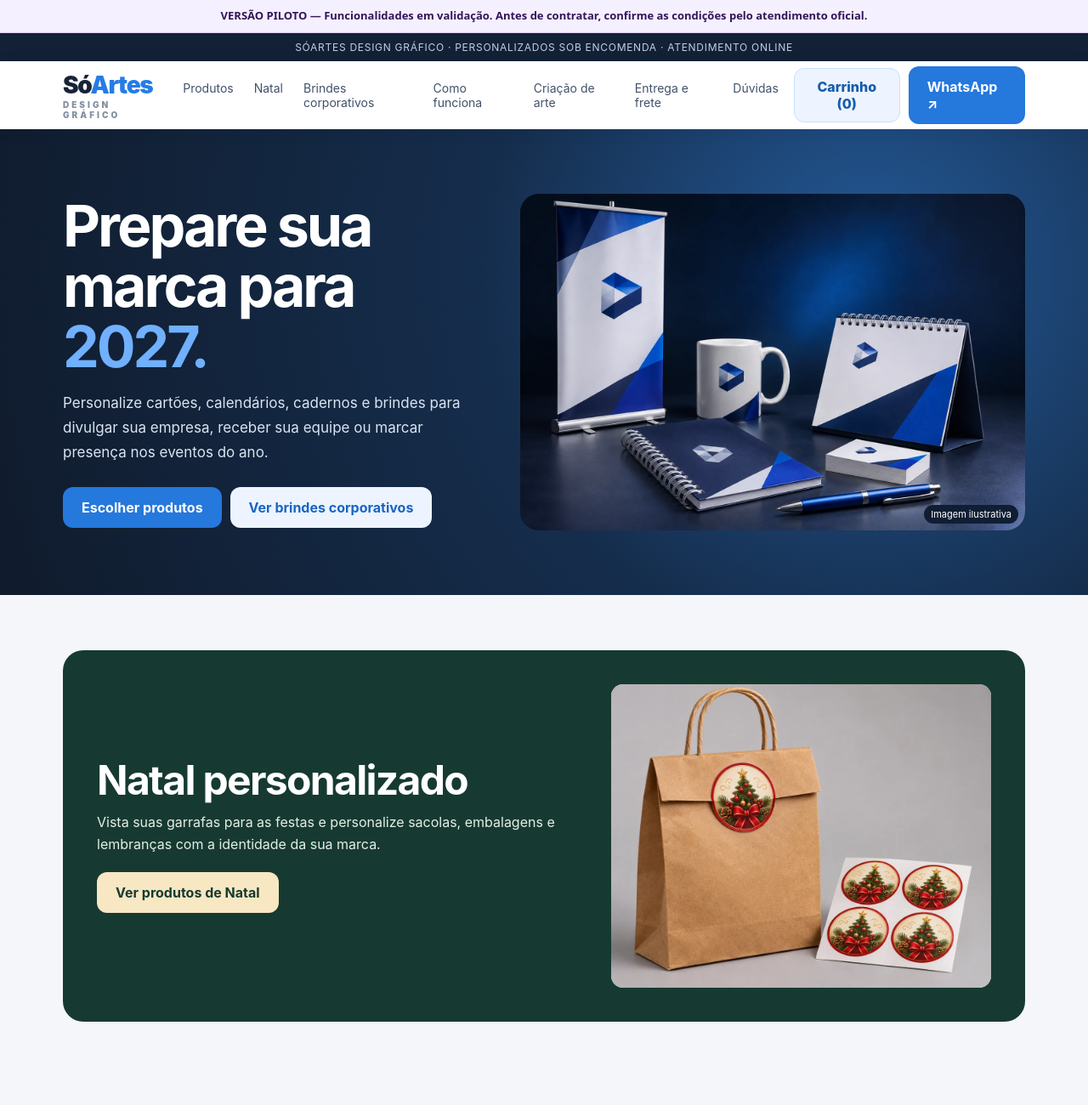
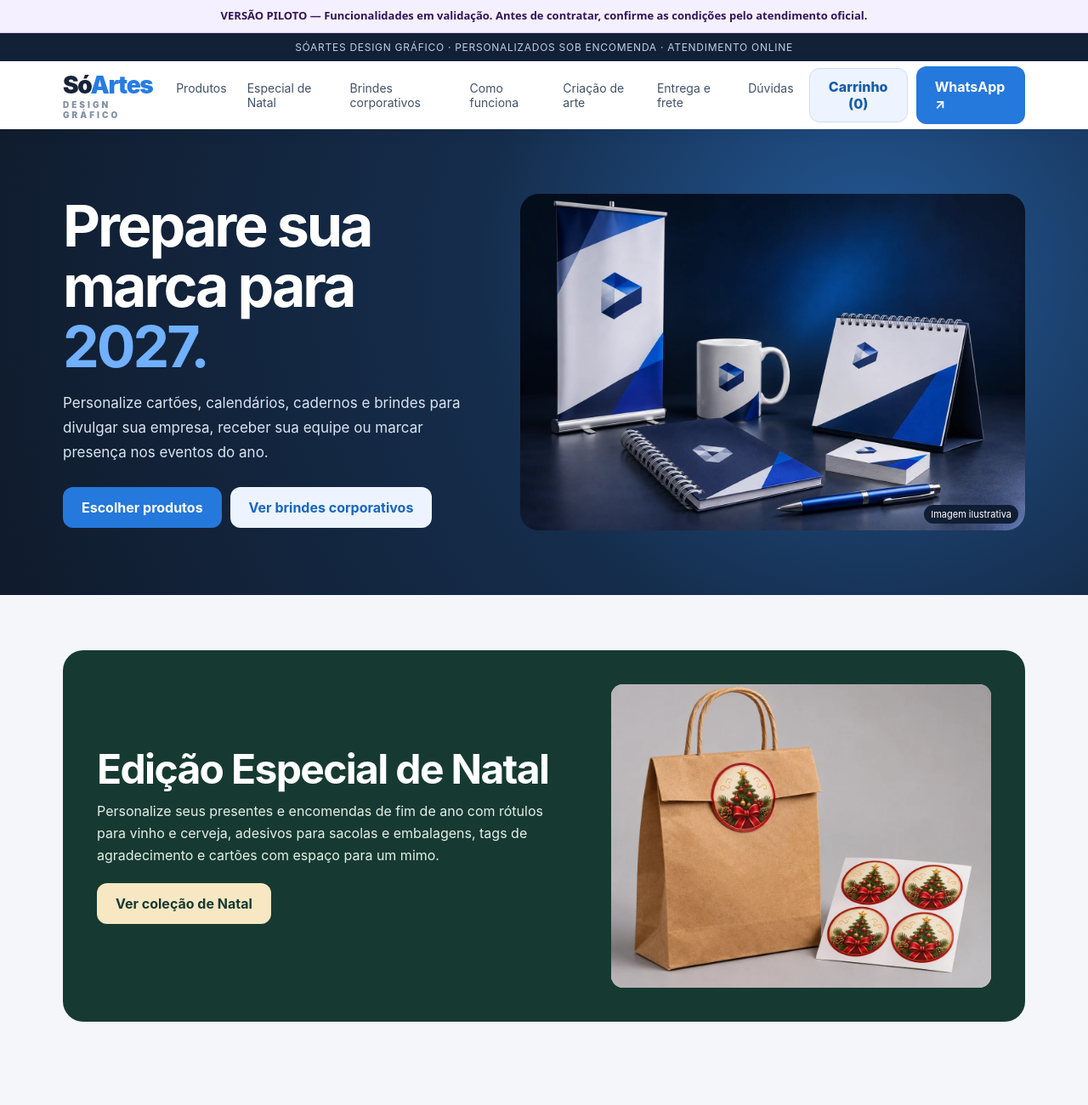
Before and after one commit to michelecand1991-lang/soartes-loja, a plain HTML site: page public/index.html in a window 1280 px wide. Shown: the top 1300 px of the page at 85% size. Drawn offline with Linux system fonts and the light colour scheme.

Commit message:
Destacar a Edição Especial de Natal na página inicial

```diff
--- a/public/index.html
+++ b/public/index.html
@@ -42,7 +42,7 @@
 @media(max-width:700px){.natal-feature{grid-template-columns:1fr}}
 </style></head><body><aside role="status" aria-label="Situação da plataforma" class="pilot-notice" style="padding:9px 15px;text-align:center;background:#f5f0ff;color:#32165a;border-bottom:1px solid #dbc8f1;font:600 13px/1.5 system-ui,Arial,sans-serif">VERSÃO PILOTO — Funcionalidades em validação. Antes de contratar, confirme as condições pelo atendimento oficial.</aside>
 <div class="top">SÓARTES DESIGN GRÁFICO · PERSONALIZADOS SOB ENCOMENDA · ATENDIMENTO ONLINE</div>
-<header><div class="wrap nav"><a class="brand" href="#">Só<span>Artes</span><small>DESIGN GRÁFICO</small></a><nav><a href="#produtos">Produtos</a><a href="#natal">Natal</a><a href="#brindes">Brindes corporativos</a><a href="#como">Como funciona</a><a href="#arte">Criação de arte</a><a href="#frete">Entrega e frete</a><a href="#duvidas">Dúvidas</a></nav><div class="navActions"><button class="cart-btn" type="button" id="open-cart">Carrinho (<span id="cart-count">0</span>)</button><a class="btn" href="https://wa.me/5516981839138" target="_blank" rel="noopener noreferrer">WhatsApp ↗</a></div></div></header>
+<header><div class="wrap nav"><a class="brand" href="#">Só<span>Artes</span><small>DESIGN GRÁFICO</small></a><nav><a href="#produtos">Produtos</a><a href="#natal">Especial de Natal</a><a href="#brindes">Brindes corporativos</a><a href="#como">Como funciona</a><a href="#arte">Criação de arte</a><a href="#frete">Entrega e frete</a><a href="#duvidas">Dúvidas</a></nav><div class="navActions"><button class="cart-btn" type="button" id="open-cart">Carrinho (<span id="cart-count">0</span>)</button><a class="btn" href="https://wa.me/5516981839138" target="_blank" rel="noopener noreferrer">WhatsApp ↗</a></div></div></header>
 <section class="hero campaign-2027" aria-labelledby="campaign-title">
   <div class="wrap campaign-grid">
     <div>
@@ -63,9 +63,9 @@
 <section class="wrap section" id="natal" aria-labelledby="natal-title">
   <div class="natal-feature">
     <div>
-      <h2 id="natal-title">Natal personalizado</h2>
-      <p>Vista suas garrafas para as festas e personalize sacolas, embalagens e lembranças com a identidade da sua marca.</p>
-      <a class="btn" id="ver-colecao-natal" href="#produtos">Ver produtos de Natal</a>
+      <h2 id="natal-title">Edição Especial de Natal</h2>
+      <p>Personalize seus presentes e encomendas de fim de ano com rótulos para vinho e cerveja, adesivos para sacolas e embalagens, tags de agradecimento e cartões com espaço para um mimo.</p>
+      <a class="btn" id="ver-colecao-natal" href="#produtos">Ver coleção de Natal</a>
     </div>
     <img src="/assets/soartes-natal-kraft.webp" alt="Amostra ilustrativa de adesivo natalino em sacola kraft" loading="lazy" decoding="async">
   </div>
```
